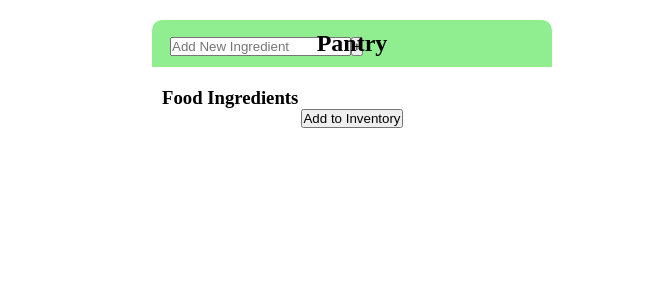
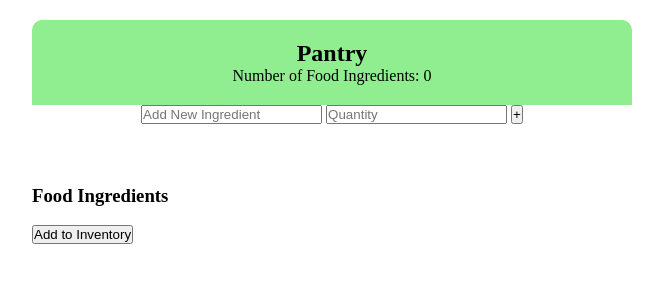
Before and after one commit to keerthikmr/acm-hackathon, a Flask app: page /inventory in a window 1280 px wide. Shown: the part 58-358 px from the top of the page, without its empty margins (288-951 px from the left). Run offline with Flask 3, Linux system fonts and the light colour scheme.

Commit message:
Add inventory page

```diff
--- a/app.py
+++ b/app.py
@@ -1,7 +1,12 @@
-from flask import Flask, render_template, request
+from flask import Flask, render_template, request, redirect, url_for
 import reciper_finder, get_response
 
 app = Flask(__name__)
+
+
+inventory1=[]
+
+sel_inventory =[]
 
 @app.route('/')
 def index():
@@ -23,7 +28,33 @@ def recipe():
 
 @app.route('/inventory')
 def inventory():
-    return render_template('inventory.html')
+    return render_template('inventory.html', ingredients=inventory1)
+
+@app.route('/add_ingredient', methods=['POST'])
+def add_ingredient():
+    new_ingredient = request.form.get('newIngredient')
+    quantity = int(request.form.get('quantity'))
+    ingre = new_ingredient + ", " + str(quantity)
+
+    inventory1.append(ingre)
+    print('inven')
+    print(inventory1)
+    return redirect(url_for('inventory'))
+
+@app.route('/add_to_inventory', methods=['POST'])
+def add_to_inventory():
+    selected_ingredients = request.form.getlist('ingredient')
+    print(list(selected_ingredients))
+    ing_list = []
+    for ing in selected_ingredients:
+         ing_list.append(ing.split(', '))
+
+    print("this")
+    print(ing_list)
+    sel_inventory = selected_ingredients
+    print("Selected ingredients:", ing_list)  # Print the selected ingredients as a list of lists
+    return redirect(url_for('inventory'))
+
 
 if __name__ == '__main__':
     app.debug = True
--- /dev/null
+++ b/static/main.js
@@ -0,0 +1,3 @@
+function useRecipe(lst) {
+    console.log(lst)
+}
--- a/static/styles/main.css
+++ b/static/styles/main.css
@@ -42,30 +42,29 @@ ul a {
 
 .container {
     margin: 20px auto;
-    width: 400px;
+    width: 50%;
     text-align: center;
 }
 
 .pantry {
     background-color: lightgreen;
-    padding: 10px;
+    padding: 20px;
+    width: 600px;
+    /* margin-bottom: 5rem; */
     border-radius: 10px 10px 0 0;
 }
 
 form {
-    display: flex;
-    justify-content: center;
-}
+    width: 100%;
 
-input {
-    margin-left: 0.5rem;
+    /* text-align: center; */
 }
 
 .box {
     background-color: white;
     border-radius: 10px;
-    padding: 10px;
-    margin-top: 10px;
+    /* padding: 10px; */
+    margin-top: 5rem;
     text-align: left;
 }
 
@@ -75,7 +74,7 @@ input {
 
 .add-button {
     float: left;
-    margin-top: -20px;
+    margin-top: 20px;
 }
 
 .details-section{
@@ -121,7 +120,6 @@ input {
     font-size: 20px;
     padding-top: 1rem;
     /* margin-left: 1rem; */
-    margin-bottom: 2rem;
     height: 300px;
     overflow: scroll;
 }
@@ -178,3 +176,15 @@ input {
 .step-item {
     margin-bottom: 0.8rem;
 }
+
+.use-recipe {
+    margin-bottom: 2rem;
+    text-align: right;
+    margin-right: 2rem;
+}
+
+.use-recipe button {
+    background-color: lightgreen;
+    font-weight: bold;
+    font-size: 20px;
+}
--- a/templates/inventory.html
+++ b/templates/inventory.html
@@ -18,12 +18,13 @@
         </nav>
     </header>
 
-
     <div class="container">
         <div class="pantry">
             <h2>Pantry</h2>
+            <p>Number of Food Ingredients: {{ ingredients|length }}</p> {# Display the count of food ingredients #}
             <form action="/add_ingredient" method="POST" class="add-button">
                 <input type="text" id="newIngredient" name="newIngredient" placeholder="Add New Ingredient">
+                <input type="number" id="quantity" name="quantity" placeholder="Quantity">
                 <button type="submit">+</button>
             </form>
         </div>
@@ -51,6 +52,5 @@
             {% endif %}
         </div>
     </div>
-
 </body>
 </html>
```
Also changed, not shown: templates/recipe.html (+8 -0 lines).
